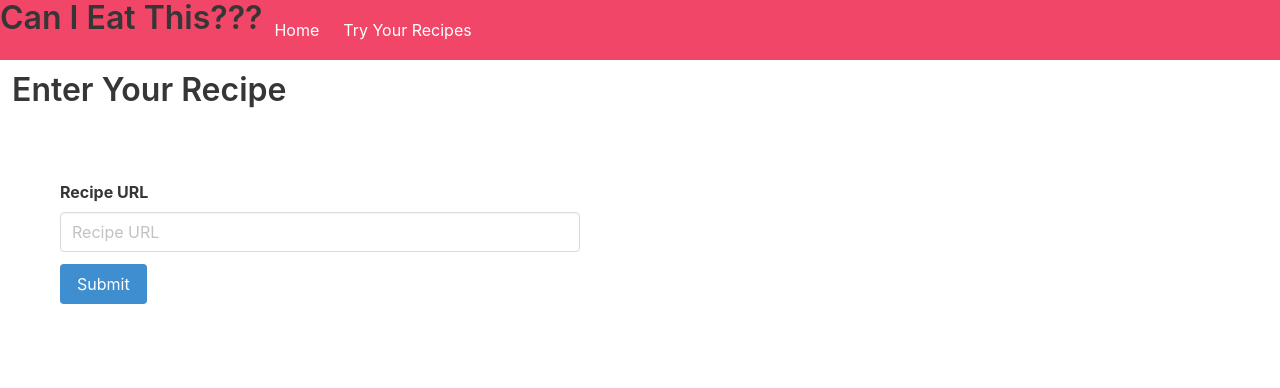
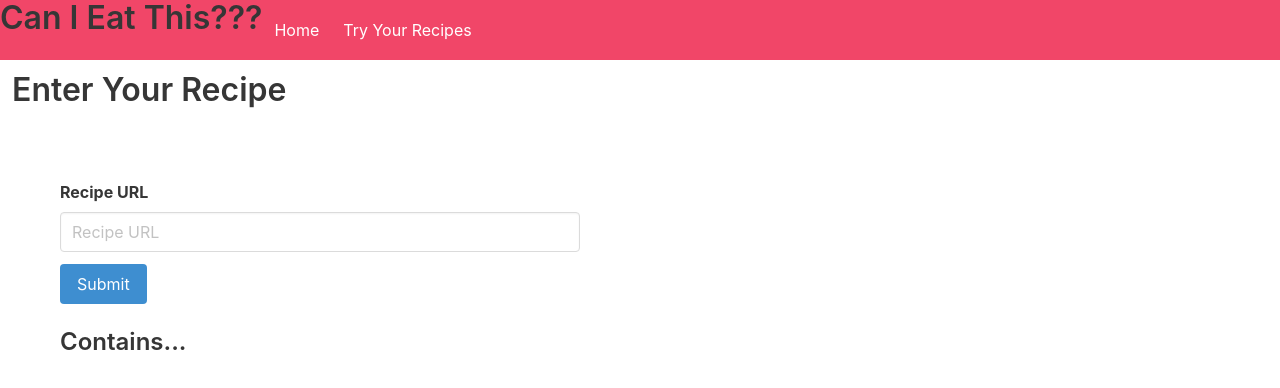
Before and after one commit to penelopecj/sei-project-2, a React (Create React App) app: page /recipes in a window 1280 px wide. Shown: the top 388 px of the page. Built offline with nearby package versions, Linux system fonts and the light colour scheme.

Commit message:
final commit

```diff
--- a/src/components/common/RecipeForm.js
+++ b/src/components/common/RecipeForm.js
@@ -8,7 +8,7 @@ function RecipeForm(){
   const [input, setInput] = React.useState('')
   const [data, setData] = React.useState()
   // const [diets, setDiets] = React.useState()
-  const [ingredients, setIngredients] = React.useState()
+  const [badIngredients, setBadIngredients] = React.useState([])
 
   React.useEffect(() => {
     if (!url) return
@@ -52,6 +52,7 @@ function RecipeForm(){
     }
 
     console.log(ingredients)
+    setBadIngredients(ingredients)
   }
   const handleSubmit = (event) => {
     event.preventDefault()
@@ -72,10 +73,10 @@ function RecipeForm(){
             <div className="buttons">
               <button className="button is-info">Submit</button>
             </div>
-            {/* {ingredients.length > 0 ?
-              <p>Dont eat this!!!</p>
-              :
-              <p>You can eat this!</p>} */}
+            <h4 className="title is-4">Contains...</h4>
+            {badIngredients.map(thing => {
+              return <p key={thing}>{thing}</p>
+            })}
           </div>
         </form>
       </div>
```
Also changed, not shown: 1 other file (tests, documents, lock files or other folders).
